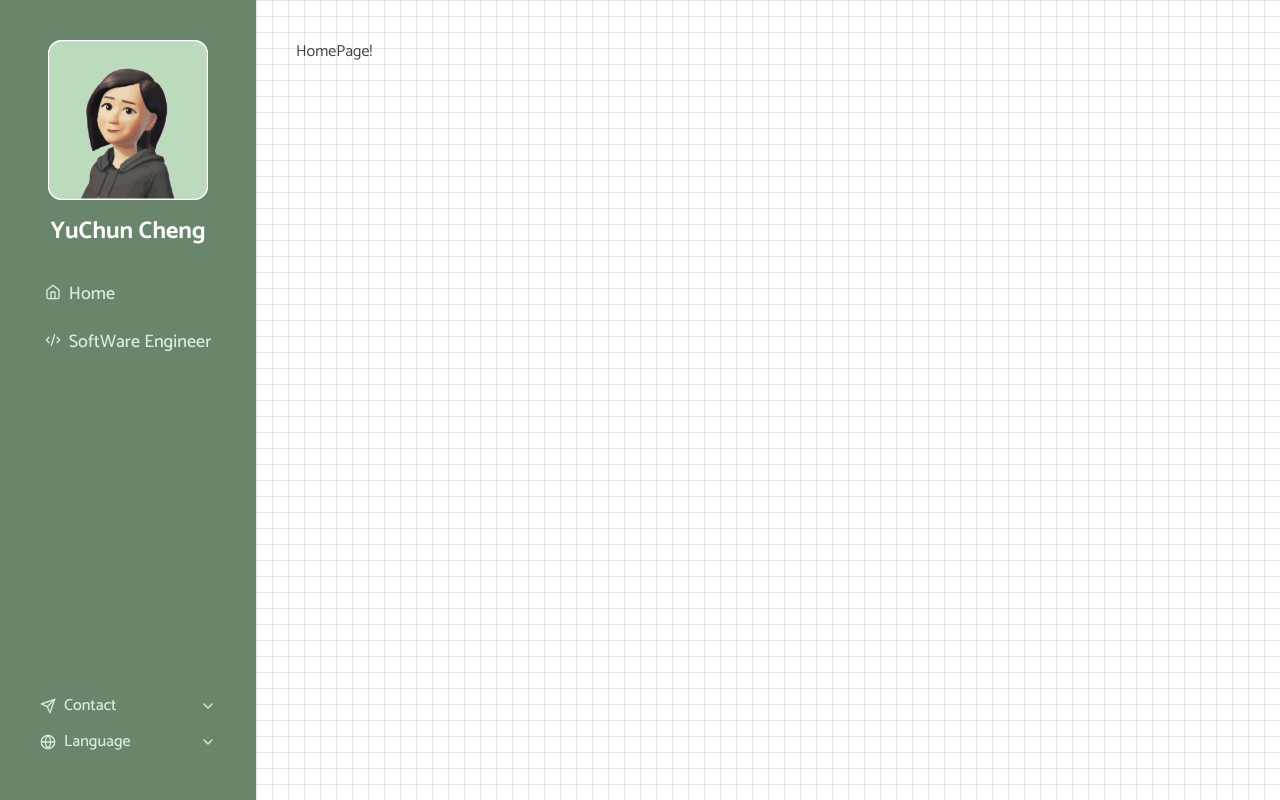
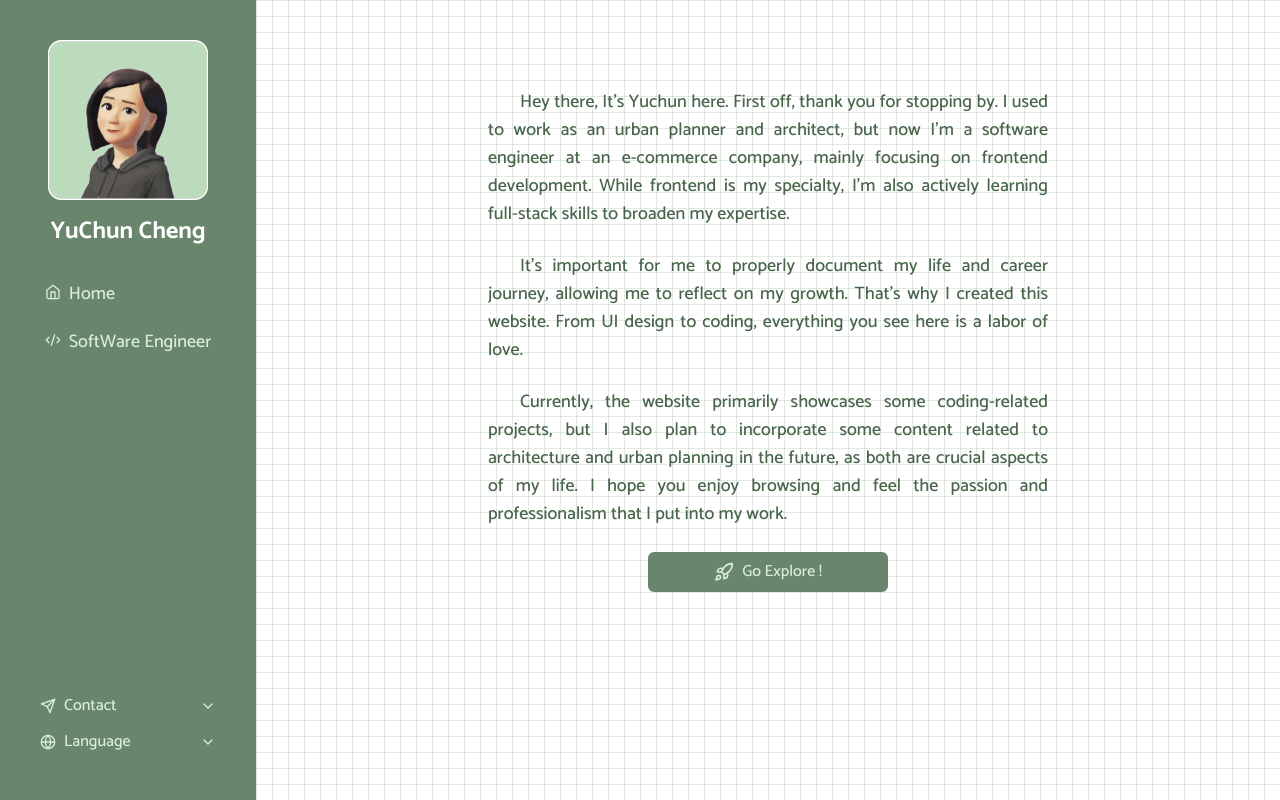
Before and after one commit to athenacheng15/yu-dashboard, a Next.js app: page / in a window 1280 px wide. Built offline with nearby package versions, Linux system fonts and the light colour scheme.

Commit message:
feat: homepage text and navigation

```diff
--- a/app/(dashboard)/_components/channel.tsx
+++ b/app/(dashboard)/_components/channel.tsx
@@ -1,14 +1,19 @@
 'use client';
 
-import { Button } from '@/components/ui/button';
+import { useRouter } from 'next/navigation';
 import { Code2, Home } from 'lucide-react';
 
+import { Button } from '@/components/ui/button';
+
 export const ChannelBtn = () => {
+    const router = useRouter();
+
     const channelInfo = [
-        { title: 'Home', icon: <Home className="w-4" /> },
+        { title: 'Home', icon: <Home className="w-4" />, href: '/' },
         {
             title: 'SoftWare Engineer',
             icon: <Code2 className="w-4" />,
+            href: '/software-engineer',
         },
     ];
     return (
@@ -18,6 +23,9 @@ export const ChannelBtn = () => {
                     key={item.title}
                     className="group flex w-full items-center justify-start space-x-2 text-lg"
                     variant="main"
+                    onClick={() => {
+                        router.push(item.href);
+                    }}
                 >
                     <div className="group-hover:text-main-dark-green">
                         {item.icon}
--- a/app/(dashboard)/page.tsx
+++ b/app/(dashboard)/page.tsx
@@ -1,7 +1,53 @@
+'use client';
+
+import { Rocket } from 'lucide-react';
+import { useRouter } from 'next/navigation';
+
+import { Button } from '@/components/ui/button';
+
 export default function Home() {
+    const router = useRouter();
+
     return (
-        <div className="text-neutral-700 w-full">
-            <p>HomePage!</p>
+        <div className="flex h-full w-full items-center justify-center text-neutral-700">
+            <div className="flex h-full w-72 flex-col items-center justify-center gap-y-6 text-justify indent-8 font-medium text-main-dark-green md:mt-12 md:w-[560px] md:text-lg">
+                <div>
+                    Hey there, It's Yuchun here. First off, thank you for
+                    stopping by. I used to work as an urban planner and
+                    architect, but now I'm a software engineer at an e-commerce
+                    company, mainly focusing on frontend development. While
+                    frontend is my specialty, I'm also actively learning
+                    full-stack skills to broaden my expertise.
+                </div>
+
+                <div>
+                    It's important for me to properly document my life and
+                    career journey, allowing me to reflect on my growth. That's
+                    why I created this website. From UI design to coding,
+                    everything you see here is a labor of love.
+                </div>
+
+                <div>
+                    Currently, the website primarily showcases some
+                    coding-related projects, but I also plan to incorporate some
+                    content related to architecture and urban planning in the
+                    future, as both are crucial aspects of my life. I hope you
+                    enjoy browsing and feel the passion and professionalism that
+                    I put into my work.
+                </div>
+                <Button
+                    variant="main"
+                    className="group flex w-60 space-x-2"
+                    onClick={() => {
+                        router.push('software-engineer');
+                    }}
+                >
+                    <div className="group-hover:text-main-dark-green">
+                        <Rocket className="w-5" />
+                    </div>
+                    <p className="text-base"> Go Explore !</p>
+                </Button>
+            </div>
         </div>
     );
 }
```
